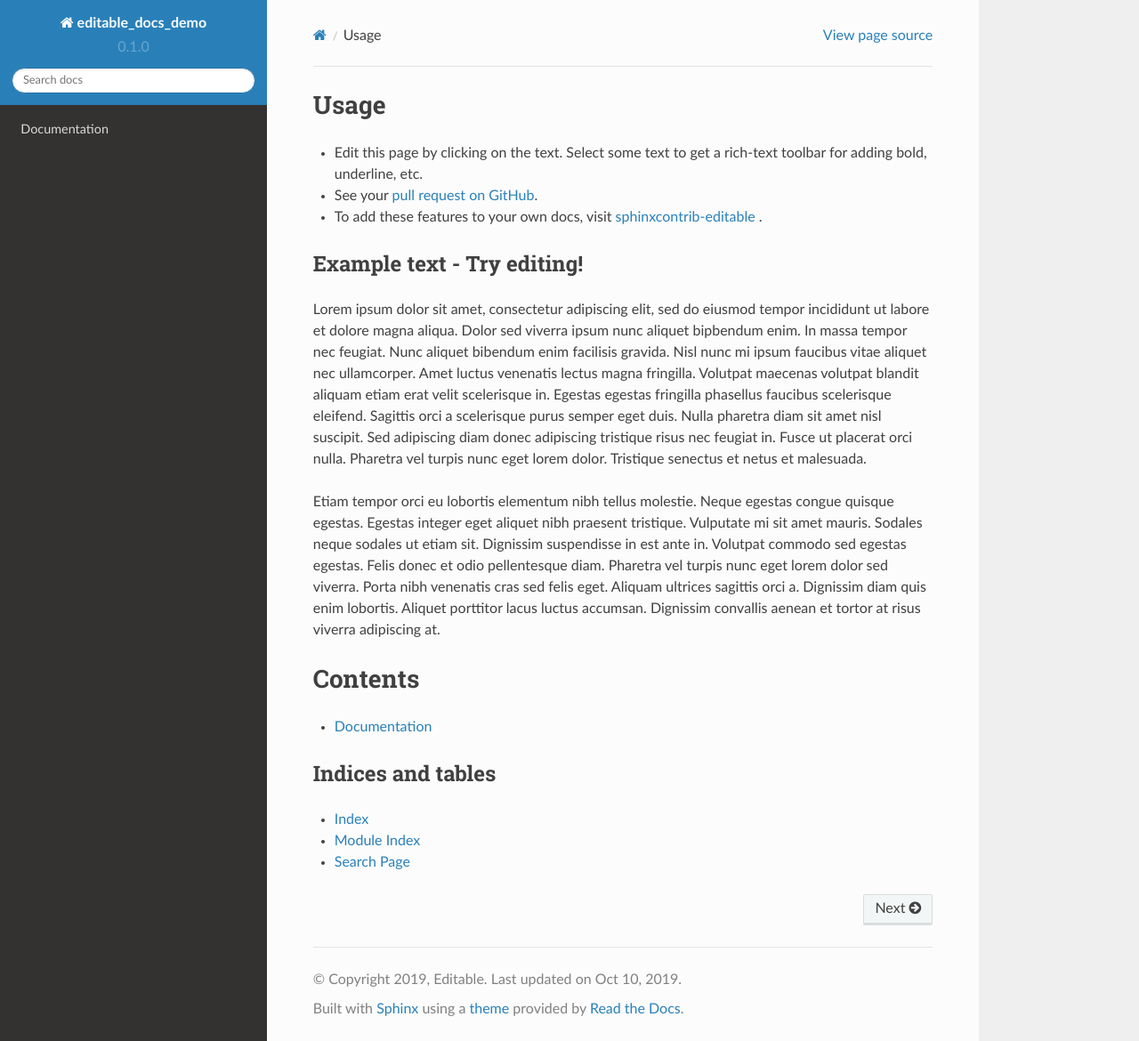
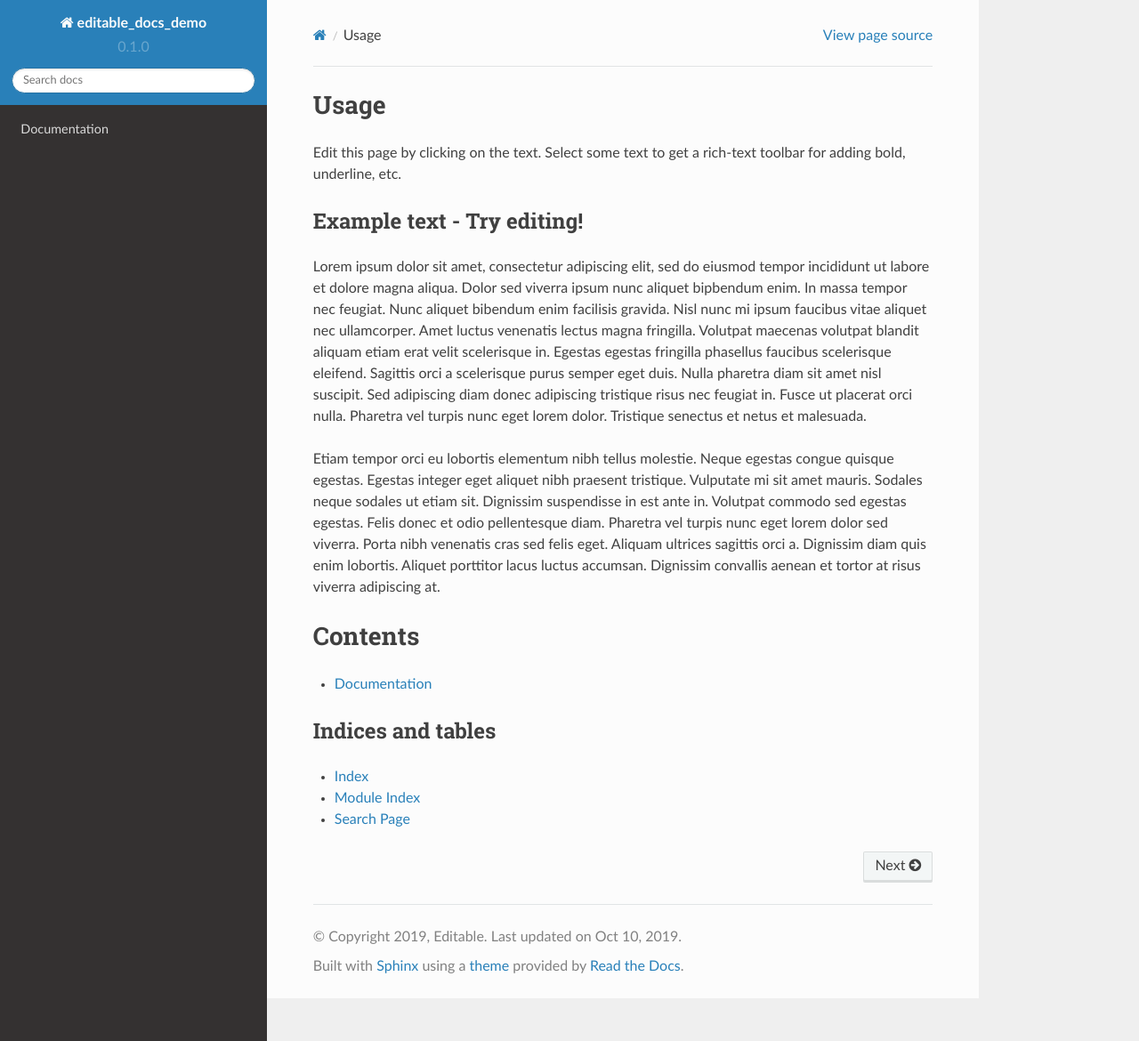
Before and after one commit to interdoc-edit-bot/editable-docs-demo, a Sphinx documentation site: the page built from docs/index.rst, in a window 1280 px wide and 1170 px high. Shown: the whole window at 89% size. Built offline with Sphinx 7.4.7 and the Read the Docs theme 2.0.0, drawn with Linux system fonts in a browser that asks for light colours.

```diff
--- a/docs/index.rst
+++ b/docs/index.rst
@@ -2,11 +2,9 @@
 Usage
 =====
 
-* Edit this page by clicking on the text. Select some text to get a rich-text toolbar for
-  adding bold, underline, etc.
-* See your `pull request on GitHub
-  <https://github.com/orange-aardvark/editable-docs-demo/pulls>`__.
-* To add these features to your own docs, visit `sphinxcontrib-editable <https://github.com/metatooling/sphinxcontrib-editable>`__ .
+Edit this page by clicking on the text. Select some text to get a
+rich-text toolbar for adding bold, underline, etc.
+
 
 
 Example text - Try editing!
```
